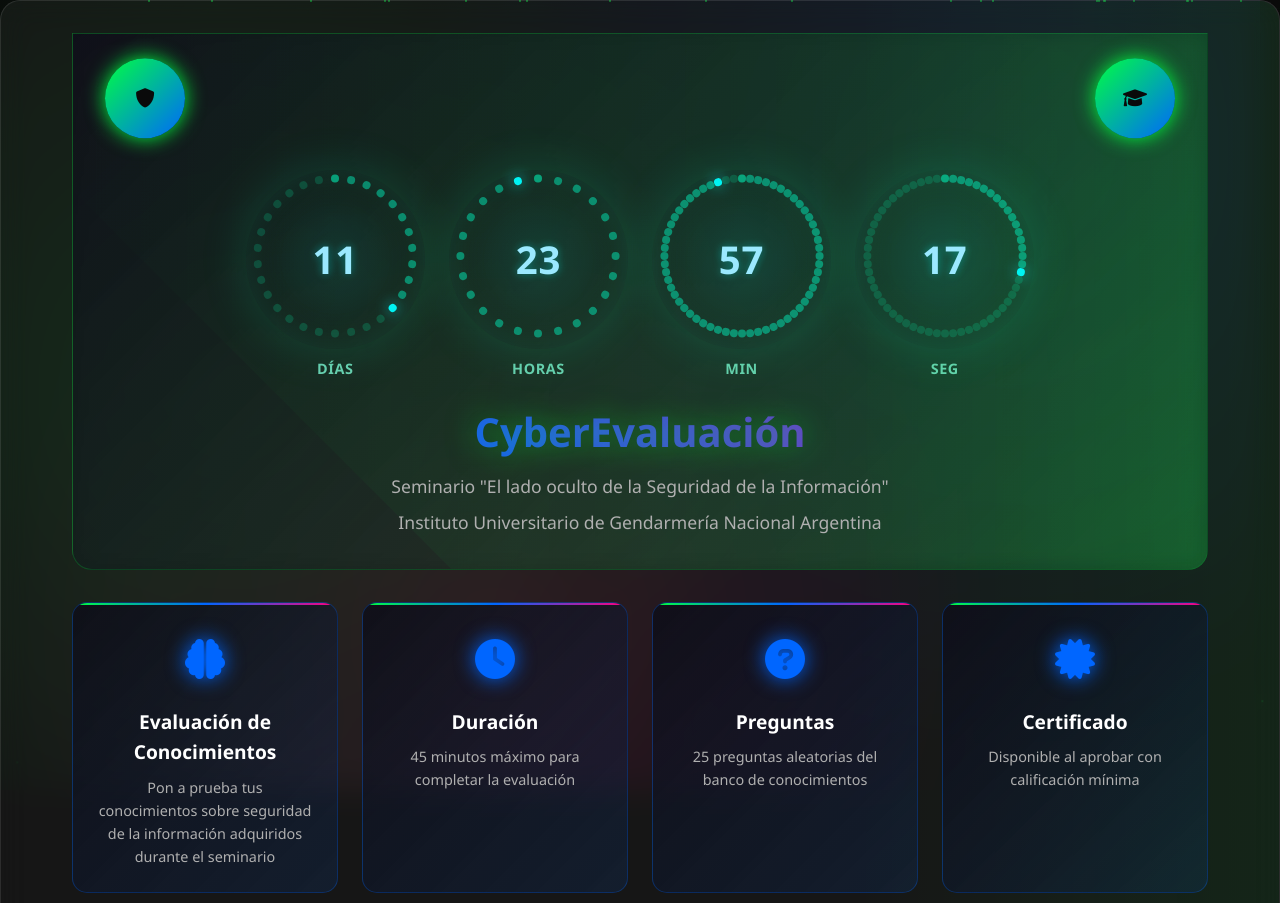
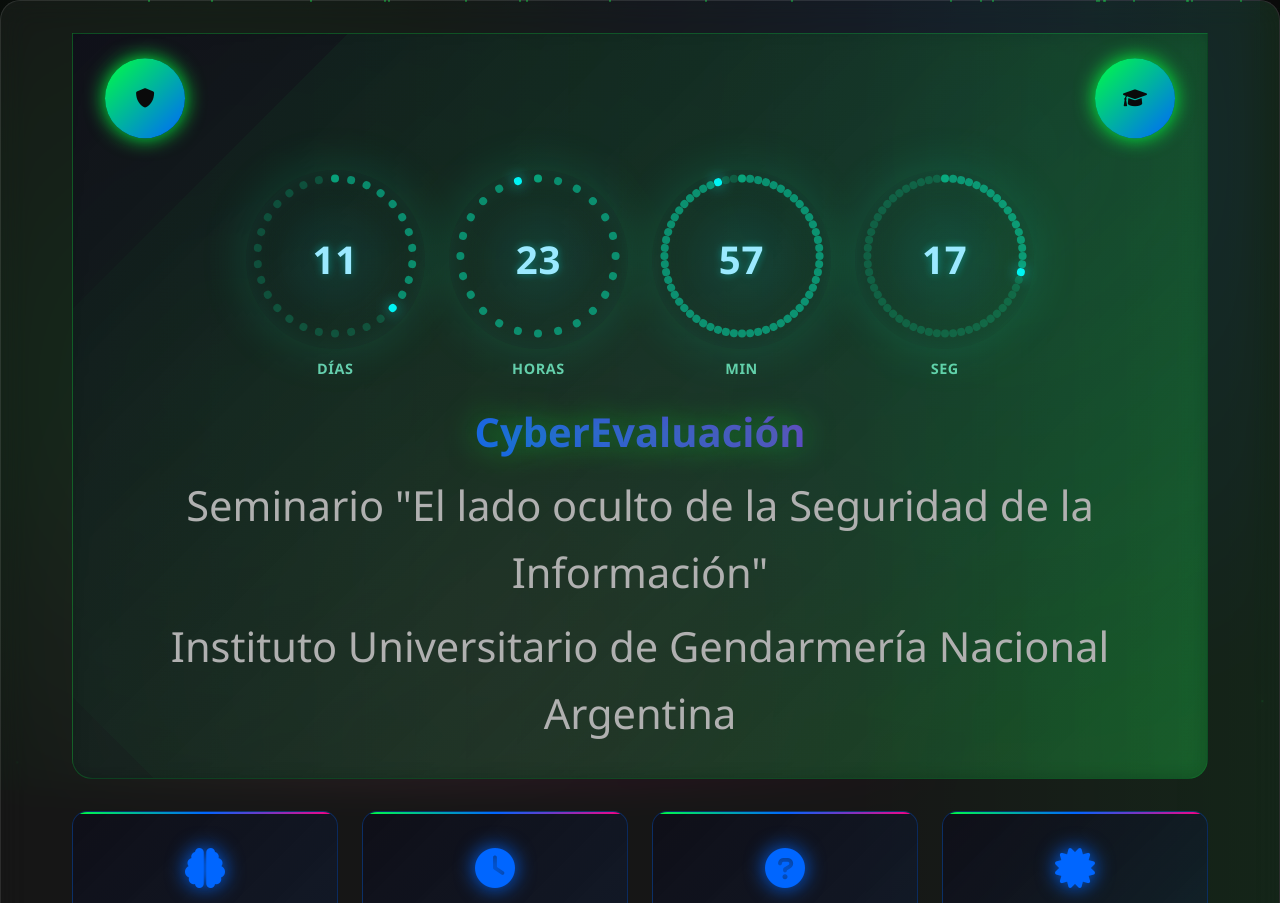
Before and after one commit to canaric/cyberevaluacion, a website: page index.html in a window 1280 px wide. Shown: the top 903 px of the page. Drawn offline with nearby package versions, Linux system fonts and the light colour scheme.

Commit message:
Update styles.css

```diff
--- a/styles.css
+++ b/styles.css
@@ -172,7 +172,7 @@
 .subtitle {
     text-align: center;
     color: var(--text-secondary);
-    font-size: 1.1rem;
+    font-size: calc(1.015 * clamp(1.6rem, 2.2vw + 0.8rem, 2.8rem));
     margin-top: 0.5rem;
     position: relative;
     z-index: 2;
```
